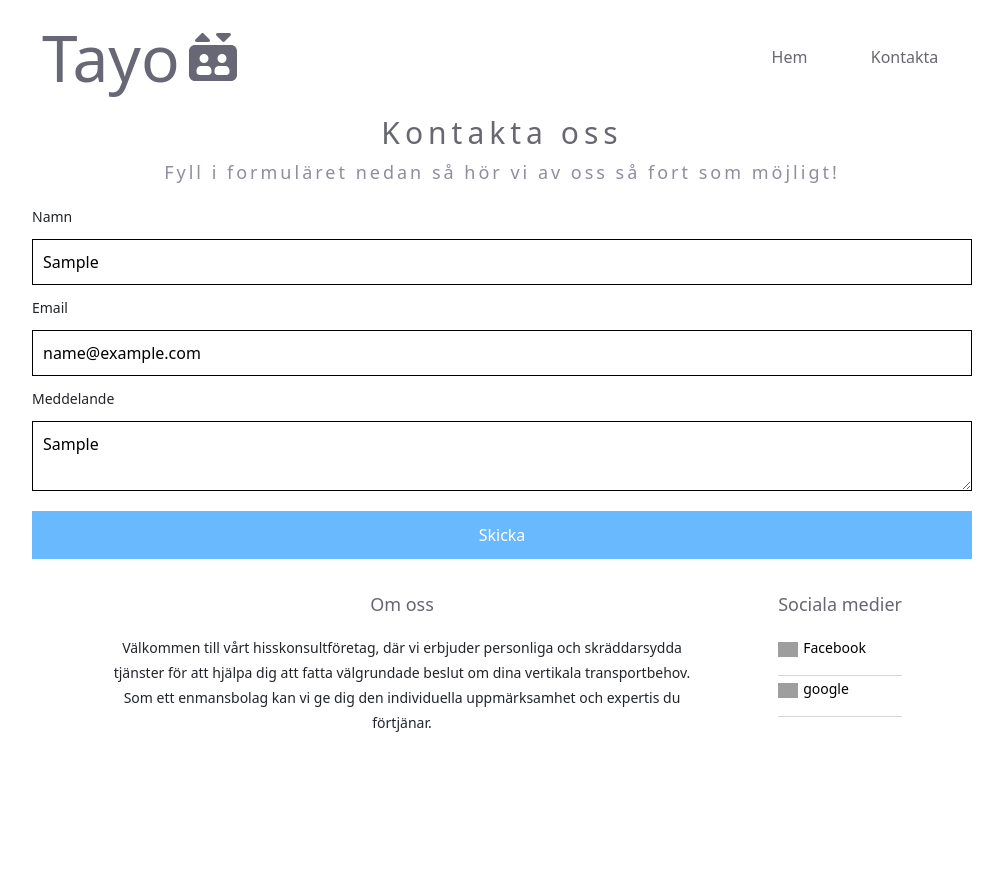
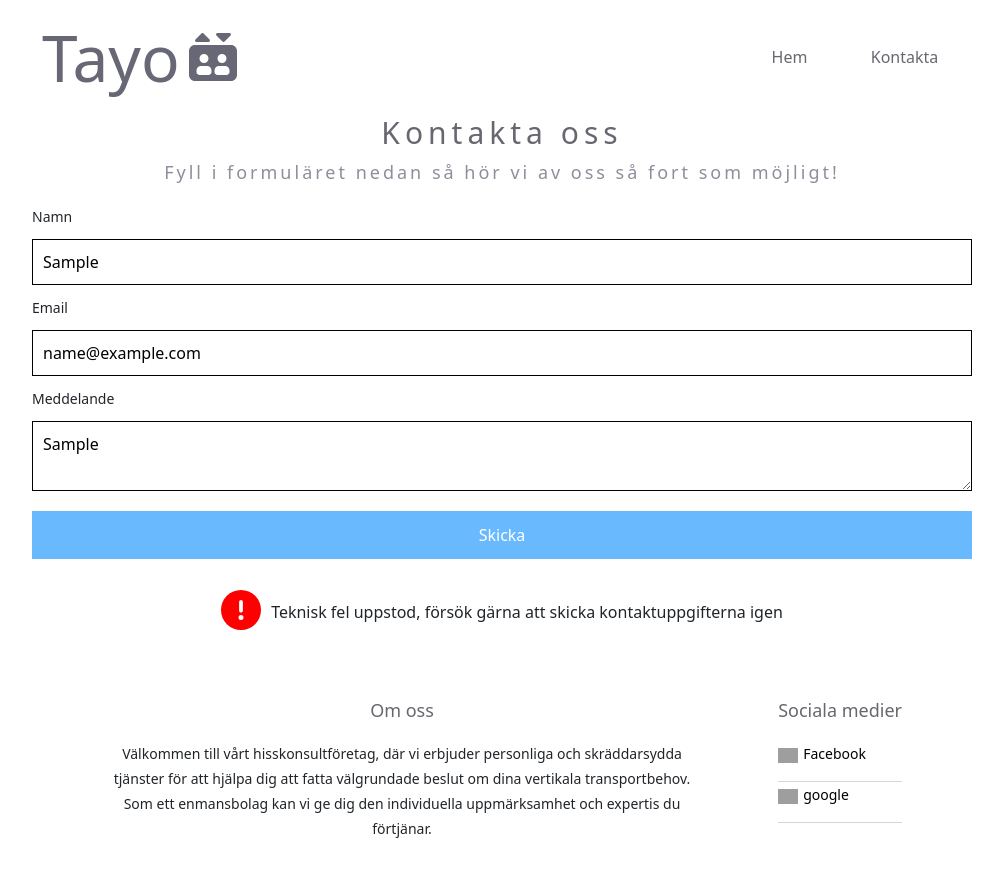
Before and after one commit to patrikyo/tayo-fe, a React (Create React App) app: page /contact in a window 1280 px wide. Both pictures are taken after typing "Sample", "name@example.com", "Sample" into the empty fields and a click on the input "Skicka". Shown: the whole page, without its empty margins (138-1141 px from the left). Before the commit the page ends 800 px from the top, so only its background shows below. Built offline with nearby package versions, Linux system fonts and the light colour scheme; no server answers; grey boxes are pictures that could not be loaded.

Commit message:
Adds technical failure msg and improves  design

```diff
--- a/src/components/contact/Contact.css
+++ b/src/components/contact/Contact.css
@@ -56,6 +56,7 @@
 .contact__spinner-container {
     width: 85px;
     margin: 20px auto 0;
+    text-align: center;
 }
 .spinner-border {
     height: 50px;
@@ -70,10 +71,20 @@
     gap: 10px;
 }
 
+.contact__verification-icon-container {
+    margin: auto 0;
+}
+
 .contact__check-icon {
-    height: 50px;
-    width: 50px;
+    height: 40px;
+    width: 40px;
     color: green;
+}
+
+.contact__failed-icon {
+    height: 40px;
+    width: 40px;
+    color: red;
 }
 
 @media screen and (max-width: 540px){
--- a/src/components/contact/Contact.js
+++ b/src/components/contact/Contact.js
@@ -2,13 +2,14 @@ import { useState } from "react";
 import "./Contact.css";
 import { FontAwesomeIcon } from "@fortawesome/react-fontawesome";
 import { faCheckCircle } from "@fortawesome/free-solid-svg-icons";
+import { faCircleExclamation } from "@fortawesome/free-solid-svg-icons";
 
 const Contact = function () {
   const [name, setName] = useState("");
   const [email, setEmail] = useState("");
   const [message, setMessage] = useState("");
   const [loading, setLoading] = useState(false);
-  const [sent, setSent] = useState(false);
+  const [sent, setSent] = useState(null);
 
   const sendMessage = (e) => {
     setLoading(true);
@@ -22,18 +23,17 @@ const Contact = function () {
       body: JSON.stringify(contactForm),
     })
       .then((res) => {
+        setLoading(false);
+
         if (res.status === 200) {
-          console.info(res, "Framgånsrikt");
-          setLoading(false);
           setSent(true);
         } else {
-          console.info("misslyckades");
-          setLoading(false);
+          setSent(false);
         }
       })
       .catch((err) => {
-        console.info("misslyckades");
         setLoading(false);
+        setSent(false);
       });
   };
 
@@ -77,18 +77,38 @@ const Contact = function () {
 
           {sent && (
             <div className="contact__verification">
-              <FontAwesomeIcon
-                className="contact__check-icon"
-                icon={faCheckCircle}
-              />
-              <p class="mt-3 text-center">
+              <div className="contact__verification-icon-container">
+                <FontAwesomeIcon
+                  className="contact__check-icon"
+                  icon={faCheckCircle}
+                />
+              </div>
+
+              <p className="mt-3 text-center">
                 Tack för kontaktuppgifterna, vi återkommer så snabbt vi kan
               </p>
             </div>
           )}
+
+          {sent === false && (
+            <div className="contact__verification">
+              <div className="contact__verification-icon-container">
+                <FontAwesomeIcon
+                  className="contact__failed-icon"
+                  icon={faCircleExclamation}
+                />
+              </div>
+
+              <p className="mt-3 text-center">
+                Teknisk fel uppstod, försök gärna att skicka kontaktuppgifterna
+                igen{" "}
+              </p>
+            </div>
+          )}
+
           {loading && (
             <div className="contact__spinner-container">
-              <div class=" spinner-border text-primary" role="status"></div>
+              <div className=" spinner-border text-primary" role="status"></div>
             </div>
           )}
         </fieldset>
```
